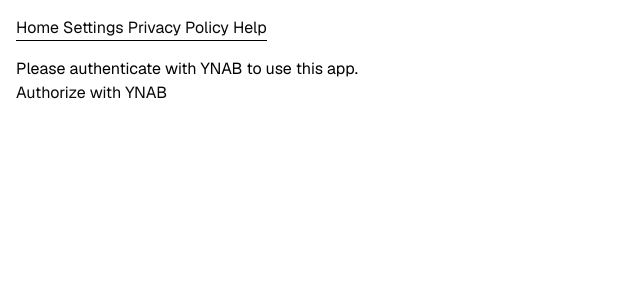
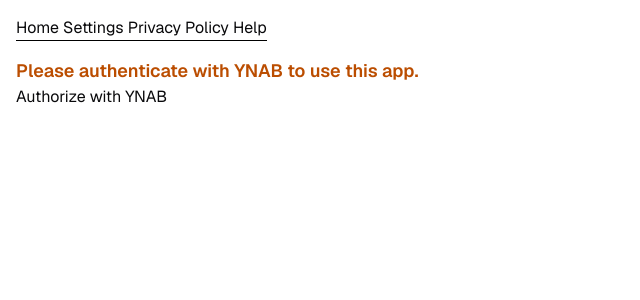
Before and after one commit to bpb54321/fbar-max-balance-calculator, a Next.js app: page / in a window 1280 px wide. Shown: the top 300 px of the page, without its empty margins (0-640 px from the left). Built offline with nearby package versions, Linux system fonts and the light colour scheme.

Commit message:
Update styling on Please authenticate text.

```diff
--- a/components/YnabAuthenticationScreen.tsx
+++ b/components/YnabAuthenticationScreen.tsx
@@ -68,7 +68,9 @@ export default function YnabAuthenticationScreen({
 
   return (
     <div>
-      <p>Please authenticate with YNAB to use this app.</p>
+      <p className="text-lg font-semibold text-amber-700">
+        Please authenticate with YNAB to use this app.
+      </p>
       <Link href={ynabAuthorizationUrl}>Authorize with YNAB</Link>
     </div>
   );
```
